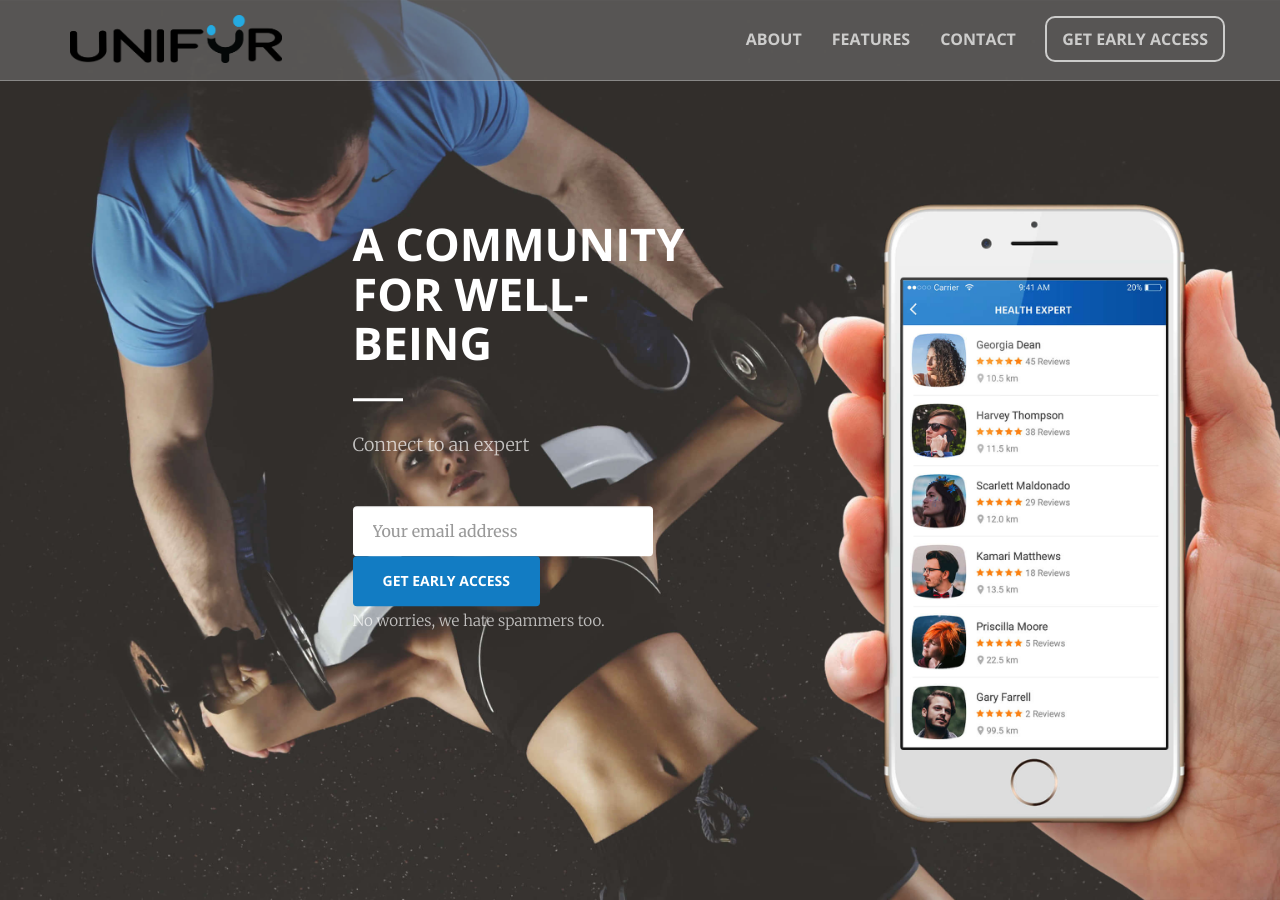
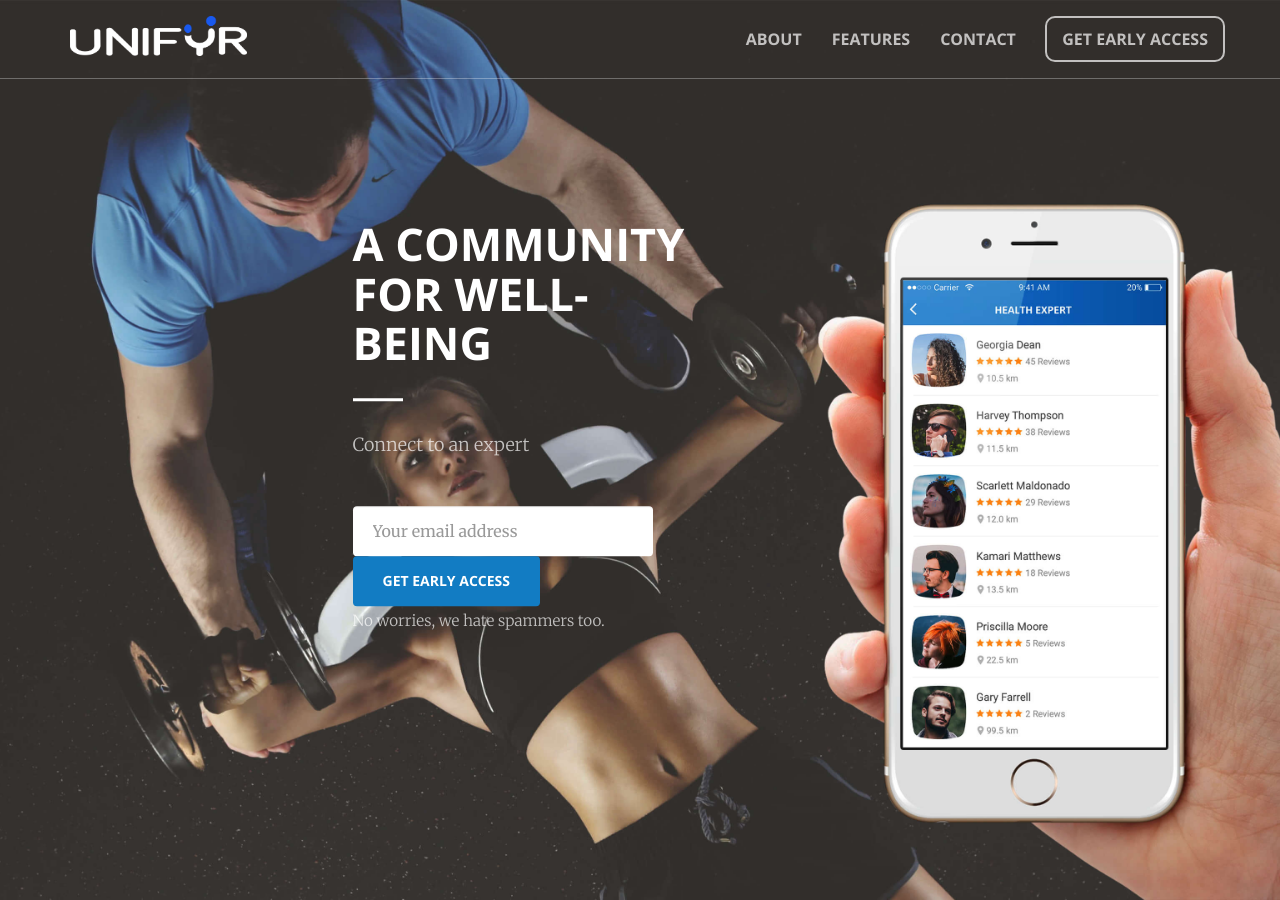
Before and after one commit to FYR-Health/FYR-Health.github.io, a Jekyll site: the page built from index.html, in a window 1280 px wide and 900 px high. Built offline with Jekyll 4.4.1, drawn with Linux system fonts in a browser that asks for light colours.

Commit message:
[d] 97: Fix logo can't be seen
https://trello.com/c/7S6PLiGs

```diff
--- a/_includes/contact.html
+++ b/_includes/contact.html
@@ -7,19 +7,19 @@
       </div>
     </div>
     <div class="row contact-links">
-      <div class="contact-icon-link col-md-2 col-md-offset-2 text-center">
+      <div class="contact-icon-link col-md-2 col-md-offset-2 col-sm-4 text-center">
         <a href="https://www.facebook.com/{{ site.facebook_username }}">
           <i class="fa fa-facebook-square fa-2x wow bounceIn" data-wow-delay=".1s"></i>
-          <p>@{{ site.facebook_username }}</p>
+          <p>{{ site.facebook_username }}</p>
         </a>
       </div>
-      <div class="contact-icon-link col-md-2 col-md-offset-1 text-center">
+      <div class="contact-icon-link col-md-2 col-md-offset-1 col-sm-4 text-center">
         <a href="mailto:{{ site.email }}">
-            <i class="fa fa-envelope-o fa-2x wow bounceIn" data-wow-delay=".1s"></i>
-                <p>{{ site.email }}</p>
-            </a>
+          <i class="fa fa-envelope-o fa-2x wow bounceIn" data-wow-delay=".1s"></i>
+            <p>{{ site.email }}</p>
+          </a>
       </div>
-      <div class="contact-icon-link col-md-2 col-md-offset-1 text-center">
+      <div class="contact-icon-link col-md-2 col-md-offset-1 col-sm-4 text-center">
         <a href="https://www.instagram.com/{{ site.instagram_username }}">
           <i class="fa fa-instagram fa-2x wow bounceIn" data-wow-delay=".1s"></i>
           <p>@{{ site.instagram_username }}</p>
--- a/_includes/nav.html
+++ b/_includes/nav.html
@@ -8,7 +8,7 @@
         <span class="icon-bar"></span>
         <span class="icon-bar"></span>
       </button>
-      <a class="navbar-brand page-scroll" href="#page-top">
+      <a id="navbar-logo" class="navbar-brand page-scroll" href="#page-top">
         <img src="{{ '/img/logo.png' | relative_url }}" alt="">
       </a>
     </div>
--- a/_sass/_base.scss
+++ b/_sass/_base.scss
@@ -86,12 +86,14 @@ nav > .container-fluid {
     border-color: rgba($theme-dark, .5);
     @include sans-serif-font;
     @include transition-all;
+
     .navbar-header .navbar-brand {
 
         img {
             height: 1.5rem;
         }
     }
+
     .nav {
         > li {
             > a,
@@ -120,7 +122,7 @@ nav > .container-fluid {
     @media (min-width: 769px) {
         padding-left: 3rem;
         padding-right: 3rem;
-        background-color: rgba(128, 128, 128, 0.486);
+        background-color: transparent;
         border-color: rgba(white, .3);
 
         .nav > li > a,
@@ -142,10 +144,15 @@ nav > .container-fluid {
 
         &.affix-top {
             .navbar-header .navbar-brand {
-                height: 5rem;
+                background-image: url('../img/logo-white.png');
+                background-size: contain;
+                background-repeat: no-repeat;
+                height: 2.5rem;
+                margin: 1rem 0;
 
                 img {
                     height: 3rem;
+                    visibility: hidden;
                 }
             }
 
```
Also changed, not shown: img/favicon-16x16.png, img/favicon-32x32.png, img/favicon-96x96.png, img/favicon.ico.
